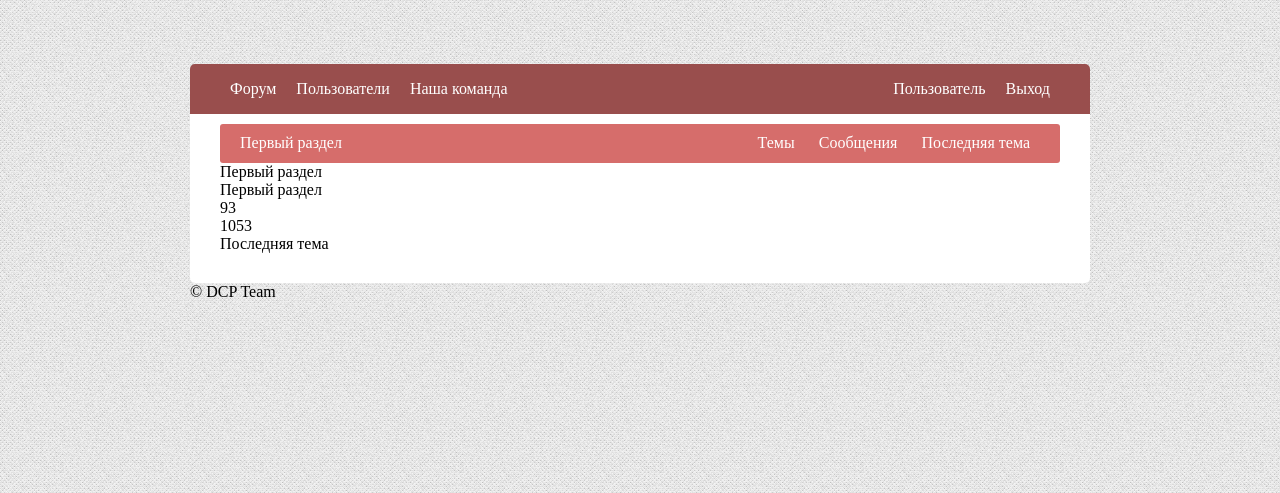
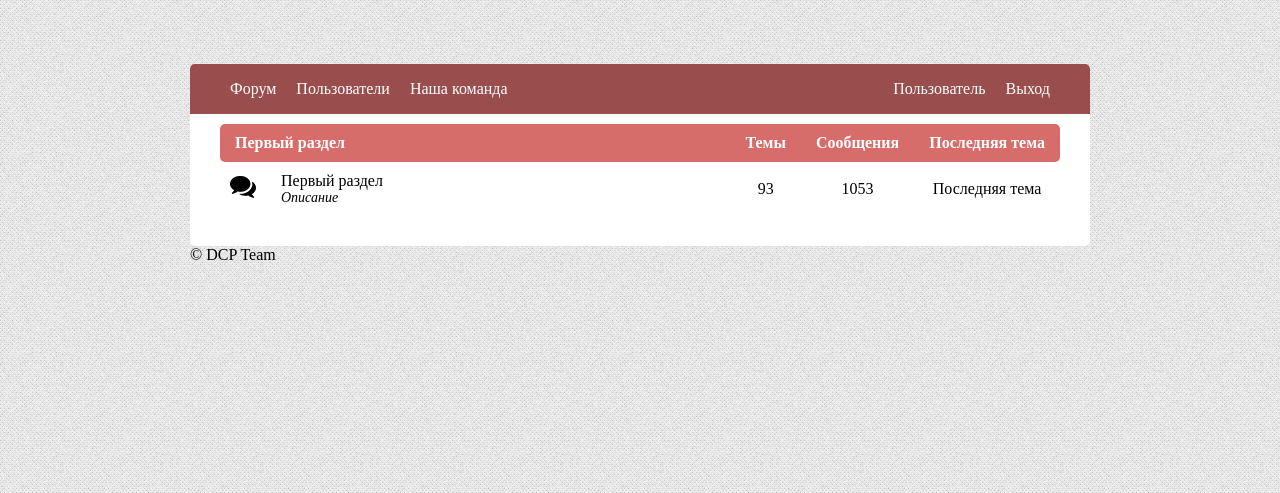
Before and after one commit to Ravcii/SimpleForum, a PHP site: page /?page=1 in a window 1280 px wide. Shown: the top 493 px of the page. Run offline with PHP 8.4, Linux system fonts and the light colour scheme; data that the repository does not hold is empty.

Commit message:
Вёрстка главной завершена

```diff
--- a/tpl/categories.tpl
+++ b/tpl/categories.tpl
@@ -1,23 +1,22 @@
 <div id="categories">
-    <div class="category">
-        <div class="titles">
-            <div class="title">Первый раздел</div>
-            <div class="right">
-                <div class="topics">Темы</div>
-                <div class="answers">Сообщения</div>
-                <div class="last">Последняя тема</div>
-            </div>
-        </div>
-        <div class="topics">
-            <div class="subtopic">
-                <div class="title">
-                    <p>Первый раздел</p>
-                    <p>Первый раздел</p>
-                </div>
-                <div class="topics">93</div>
-                <div class="answers">1053</div>
-                <div class="last">Последняя тема</div>
-            </div>
-        </div>
-    </div>
+    <table cellspacing="0" cellpadding="0" class="category">
+        <tr class="titles">
+            <th class="name" colspan="2" >Первый раздел</th>
+            <th class="topics">Темы</th>
+            <th class="answers">Сообщения</th>
+            <th class="last">Последняя тема</th>
+        </tr>
+        <tr>
+            <td class="cat-image">
+                <img src="./tpl/img/category-default.png">
+            </td>
+            <td class="name">
+                <p class="n">Первый раздел</p>
+                <p class="d">Описание</p>
+            </td>
+            <td class="topics">93</td>
+            <td class="answers">1053</td>
+            <td class="last">Последняя тема</td>
+        </tr>
+    </table>
 </div>
--- a/tpl/css/style.css
+++ b/tpl/css/style.css
@@ -64,28 +64,49 @@ ul.hr li {
 
 .category{
     margin-bottom: 20px;
+    width: 100%;
+    border: none;
+    white-space:nowrap;
+    text-align: center;
 }
 
 .category .titles{
     color: #fff;
-    padding: 10px 10px 11px 10px;
-    font-size: 16px;
-    border-radius: 3px;
+}
+
+.category .titles th{
     background: #d66d6b;
 }
 
-.category .titles div{
-    display: inline-block;
-    text-align: center;
-    padding: 0 10px;
+.category .titles th:first-of-type{
+    border-radius: 5px 0 0 5px;
 }
 
-.category .titles .title{
-    text-align: left;
-    width: 55%;
+.category .titles th:last-of-type{
+    border-radius: 0 5px 5px 0;
 }
 
+.category td, .category th{
+    padding: 10px 15px;
+}
 
+.category td.cat-image{
+    padding: 10px;
+}
+
+.category .name{
+    width: 100%;
+    text-align: left;
+}
+
+.category .name p.n{
+    font-size: 16px;
+}
+
+.category .name p.d{
+    font-size: 14px;
+    font-style: italic;
+}
 
 .right{
     float: right;
```
Also changed, not shown: tpl/img/category-default.png (added).
